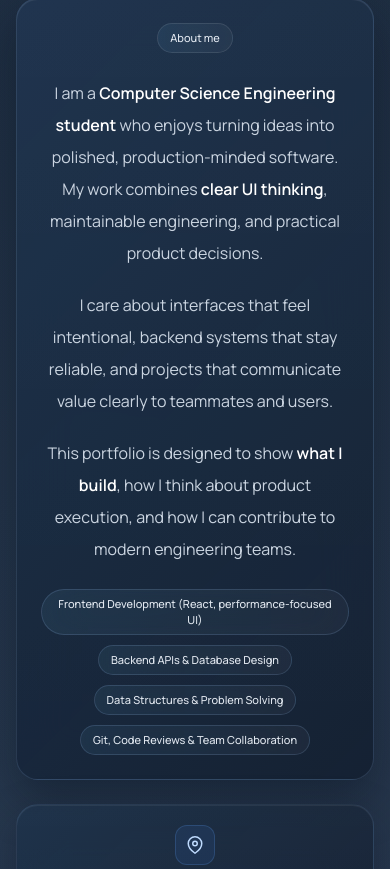
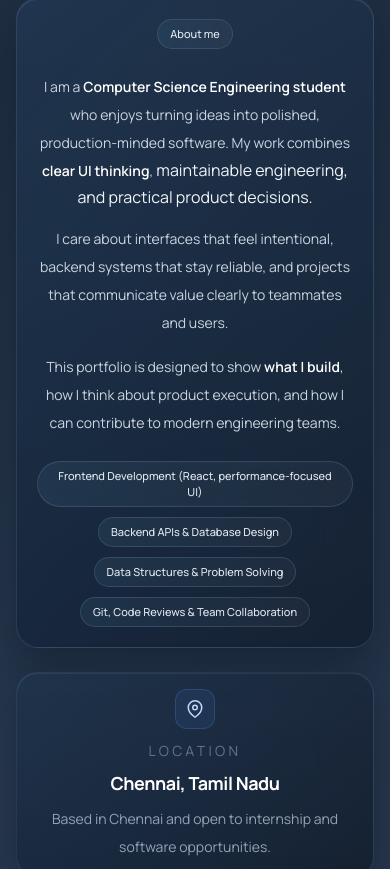
Before and after one commit to Nitesh-N-D/Portfolio, a React (Vite) app in the folder frontend/: page / in a window 390 px wide. Shown: the part 1915-2784 px from the top of the page. Built offline with nearby package versions, Linux system fonts and the light colour scheme.

Commit message:
Skills Section

```diff
--- a/frontend/src/components/About.tsx
+++ b/frontend/src/components/About.tsx
@@ -39,7 +39,7 @@ export default function About() {
 
           <div className="grid items-stretch gap-6 lg:grid-cols-[1.1fr_0.9fr]">
             <motion.article
-              className="glass-card p-6 text-center md:p-8 lg:p-9 lg:text-left"
+              className="glass-card p-5 text-center sm:p-6 md:p-8 lg:p-9 lg:text-left"
               initial={{ opacity: 0, y: 18 }}
               whileInView={{ opacity: 1, y: 0 }}
               viewport={{ once: true }}
@@ -49,17 +49,19 @@ export default function About() {
                 About me
               </span>
 
-              <div className="grid gap-5 text-base leading-8 text-slate-300 md:text-lg">
+              <div className="grid gap-4 sm:gap-5">
                 <p className="m-0">
-                  I am a <span className="font-semibold text-white">Computer Science Engineering student</span> who enjoys turning ideas into polished,
-                  production-minded software. My work combines <span className="font-semibold text-white">clear UI thinking</span>,
+                  <span className="copy-readable">
+                    I am a <span className="font-semibold text-white">Computer Science Engineering student</span> who enjoys turning ideas into polished,
+                    production-minded software. My work combines <span className="font-semibold text-white">clear UI thinking</span>,
+                  </span>{" "}
                   maintainable engineering, and practical product decisions.
                 </p>
-                <p className="m-0">
+                <p className="copy-readable m-0">
                   I care about interfaces that feel intentional, backend systems that stay reliable,
                   and projects that communicate value clearly to teammates and users.
                 </p>
-                <p className="m-0">
+                <p className="copy-readable m-0">
                   This portfolio is designed to show <span className="font-semibold text-white">what I build</span>, how I think about
                   product execution, and how I can contribute to modern engineering teams.
                 </p>
@@ -78,7 +80,7 @@ export default function About() {
               {quickCards.map((item, index) => (
                 <motion.article
                   key={item.title}
-                  className="glass-card-soft rounded-[22px] p-5 text-center md:p-6 lg:text-left"
+                  className="glass-card-soft rounded-[22px] p-4 text-center sm:p-5 md:p-6 lg:text-left"
                   initial={{ opacity: 0, y: 18 }}
                   whileInView={{ opacity: 1, y: 0 }}
                   viewport={{ once: true }}
@@ -90,7 +92,7 @@ export default function About() {
                   <p className="m-0 text-sm uppercase tracking-[0.24em] text-slate-500">
                     {item.title}
                   </p>
-                  <h3 className="mt-2 text-xl font-bold tracking-tight text-white md:text-2xl">{item.value}</h3>
+                  <h3 className="mt-2 text-lg font-bold tracking-tight text-white sm:text-xl md:text-2xl">{item.value}</h3>
                   <p className="mt-2 text-sm leading-7 text-slate-400 md:text-base">{item.description}</p>
                 </motion.article>
               ))}
--- a/frontend/src/components/Contact.tsx
+++ b/frontend/src/components/Contact.tsx
@@ -66,17 +66,17 @@ export default function Contact() {
 
           <div className="grid items-stretch gap-6 lg:grid-cols-[0.95fr_1.05fr]">
             <motion.aside
-              className="glass-card p-6 text-center md:p-7 lg:text-left"
+              className="glass-card p-5 text-center sm:p-6 md:p-7 lg:text-left"
               initial={{ opacity: 0, y: 18 }}
               whileInView={{ opacity: 1, y: 0 }}
               viewport={{ once: true }}
               transition={{ duration: 0.45, ease: "easeOut" }}
             >
               <span className="premium-pill mb-5">Reach me</span>
-              <h3 className="text-2xl font-bold tracking-tight text-white md:text-3xl">
+              <h3 className="text-xl font-bold tracking-tight text-white sm:text-2xl md:text-3xl">
                 Let's talk about internships, projects, and engineering roles
               </h3>
-              <p className="mt-3 text-sm leading-7 text-slate-400 md:text-base">
+              <p className="mt-3 text-sm leading-7 text-slate-400 sm:text-base sm:leading-8">
                 Email is the fastest route, while LinkedIn and GitHub give a clear view of my
                 work and background.
               </p>
@@ -88,7 +88,7 @@ export default function Contact() {
                     href={item.href}
                     target={item.href.startsWith("mailto:") ? undefined : "_blank"}
                     rel={item.href.startsWith("mailto:") ? undefined : "noopener noreferrer"}
-                    className="glass-card-soft flex items-center gap-3 rounded-[20px] p-4 text-left transition duration-300 hover:-translate-y-0.5 hover:border-sky-300/20 hover:bg-white/[0.06]"
+                    className="glass-card-soft flex items-center gap-3 rounded-[20px] p-3.5 text-left transition duration-300 hover:-translate-y-0.5 hover:border-sky-300/20 hover:bg-white/[0.06] sm:p-4"
                   >
                     <span className="inline-flex h-10 w-10 items-center justify-center rounded-xl border border-sky-300/20 bg-sky-400/10 text-sky-100">
                       {item.icon}
@@ -97,7 +97,7 @@ export default function Contact() {
                       <p className="m-0 text-xs uppercase tracking-[0.22em] text-slate-500">
                         {item.title}
                       </p>
-                      <p className="mt-1.5 break-all text-sm font-medium text-slate-200 md:text-base">
+                      <p className="mt-1.5 break-all text-sm font-medium text-slate-200 sm:text-base">
                         {item.value}
                       </p>
                     </div>
@@ -107,7 +107,7 @@ export default function Contact() {
             </motion.aside>
 
             <motion.div
-              className="glass-card p-6 text-center md:p-7 lg:text-left"
+              className="glass-card p-5 text-center sm:p-6 md:p-7 lg:text-left"
               initial={{ opacity: 0, y: 18 }}
               whileInView={{ opacity: 1, y: 0 }}
               viewport={{ once: true }}
@@ -115,10 +115,10 @@ export default function Contact() {
             >
               <div className="mb-6">
                 <span className="premium-pill mb-4">Message</span>
-                <h3 className="text-2xl font-bold tracking-tight text-white md:text-3xl">
+                <h3 className="text-xl font-bold tracking-tight text-white sm:text-2xl md:text-3xl">
                   Send a message
                 </h3>
-                <p className="mt-3 text-sm leading-7 text-slate-400 md:text-base">
+                <p className="mt-3 text-sm leading-7 text-slate-400 sm:text-base sm:leading-8">
                   Share the role, team, or project context and I'll respond with interest and
                   availability.
                 </p>
@@ -126,7 +126,7 @@ export default function Contact() {
 
               <form className="grid gap-4" onSubmit={sendEmail}>
                 <input
-                  className="rounded-[18px] border border-white/10 bg-white/5 px-4 py-3 text-sm text-white outline-none transition duration-300 placeholder:text-slate-500 focus:border-sky-300/20 focus:bg-white/[0.06] md:text-base"
+                  className="rounded-[18px] border border-white/10 bg-white/5 px-4 py-3 text-sm text-white outline-none transition duration-300 placeholder:text-slate-500 focus:border-sky-300/20 focus:bg-white/[0.06] sm:text-base"
                   type="text"
                   name="name"
                   placeholder="Your name"
@@ -134,7 +134,7 @@ export default function Contact() {
                   required
                 />
                 <input
-                  className="rounded-[18px] border border-white/10 bg-white/5 px-4 py-3 text-sm text-white outline-none transition duration-300 placeholder:text-slate-500 focus:border-sky-300/20 focus:bg-white/[0.06] md:text-base"
+                  className="rounded-[18px] border border-white/10 bg-white/5 px-4 py-3 text-sm text-white outline-none transition duration-300 placeholder:text-slate-500 focus:border-sky-300/20 focus:bg-white/[0.06] sm:text-base"
                   type="email"
                   name="email"
                   placeholder="Your email"
@@ -143,7 +143,7 @@ export default function Contact() {
                 />
                 <input type="hidden" name="time" />
                 <textarea
-                  className="min-h-[170px] rounded-[18px] border border-white/10 bg-white/5 px-4 py-3 text-sm text-white outline-none transition duration-300 placeholder:text-slate-500 focus:border-sky-300/20 focus:bg-white/[0.06] md:min-h-[190px] md:text-base"
+                  className="min-h-[160px] rounded-[18px] border border-white/10 bg-white/5 px-4 py-3 text-sm text-white outline-none transition duration-300 placeholder:text-slate-500 focus:border-sky-300/20 focus:bg-white/[0.06] sm:min-h-[170px] sm:text-base md:min-h-[190px]"
                   name="message"
                   placeholder="Tell me a bit about the opportunity"
                   aria-label="Your message"
@@ -160,7 +160,7 @@ export default function Contact() {
                   <FiSend />
                 </motion.button>
 
-                {status && <p className="text-sm leading-7 text-slate-300 md:text-base">{status}</p>}
+                {status && <p className="text-sm leading-7 text-slate-300 sm:text-base">{status}</p>}
               </form>
             </motion.div>
           </div>
--- a/frontend/src/components/Skills.tsx
+++ b/frontend/src/components/Skills.tsx
@@ -90,19 +90,19 @@ export default function Skills() {
             {skillGroups.map((group, index) => (
               <motion.article
                 key={group.title}
-                className="glass-card p-6 md:p-7"
+                className="glass-card p-5 sm:p-6 md:p-7"
                 initial={{ opacity: 0, y: 18 }}
                 whileInView={{ opacity: 1, y: 0 }}
                 viewport={{ once: true }}
                 transition={{ duration: 0.45, delay: index * 0.06, ease: "easeOut" }}
                 whileHover={{ y: -6 }}
               >
-                <div className="mb-5 flex items-center justify-between gap-4">
+                <div className="mb-5 flex items-center justify-between gap-3 sm:gap-4">
                   <div>
                     <p className="text-sm uppercase tracking-[0.24em] text-slate-500">
                       Category
                     </p>
-                    <h3 className="mt-2 text-xl font-bold tracking-tight text-white md:text-2xl">
+                    <h3 className="mt-2 text-lg font-bold tracking-tight text-white sm:text-xl md:text-2xl">
                       {group.title}
                     </h3>
                   </div>
@@ -113,21 +113,21 @@ export default function Skills() {
                   {group.skills.map(skill => (
                     <div
                       key={`${group.title}-${skill.name}`}
-                      className="rounded-[18px] border border-white/10 bg-slate-950/50 p-3.5 transition duration-300 hover:border-sky-300/20 hover:bg-white/[0.06]"
+                      className="rounded-[18px] border border-white/10 bg-slate-950/50 p-3 transition duration-300 hover:border-sky-300/20 hover:bg-white/[0.06] sm:p-3.5"
                     >
-                      <div className="flex items-center justify-between gap-3">
-                        <div className="flex items-center gap-3 text-slate-100">
-                          <span className="inline-flex h-10 w-10 items-center justify-center rounded-xl border border-white/10 bg-white/5 text-base text-blue-200">
+                      <div className="flex items-center justify-between gap-2 sm:gap-3">
+                        <div className="flex min-w-0 items-center gap-3 text-slate-100">
+                          <span className="inline-flex h-9 w-9 shrink-0 items-center justify-center rounded-xl border border-white/10 bg-white/5 text-sm text-blue-200 sm:h-10 sm:w-10 sm:text-base">
                             {skill.icon}
                           </span>
-                          <span className="text-sm font-semibold md:text-base">{skill.name}</span>
+                          <span className="truncate text-sm font-semibold md:text-base">{skill.name}</span>
                         </div>
-                        <span className="text-xs font-semibold uppercase tracking-[0.2em] text-slate-400">
+                        <span className="shrink-0 text-[11px] font-semibold uppercase tracking-[0.18em] text-slate-400 sm:text-xs sm:tracking-[0.2em]">
                           {skill.level}
                         </span>
                       </div>
 
-                      <div className="mt-4 h-2 rounded-full bg-white/5">
+                      <div className="mt-3.5 h-2 rounded-full bg-white/5 sm:mt-4">
                         <div
                           className={`h-full rounded-full bg-gradient-to-r from-blue-400 to-indigo-400 ${levelWidths[skill.level]}`}
                         />
```
